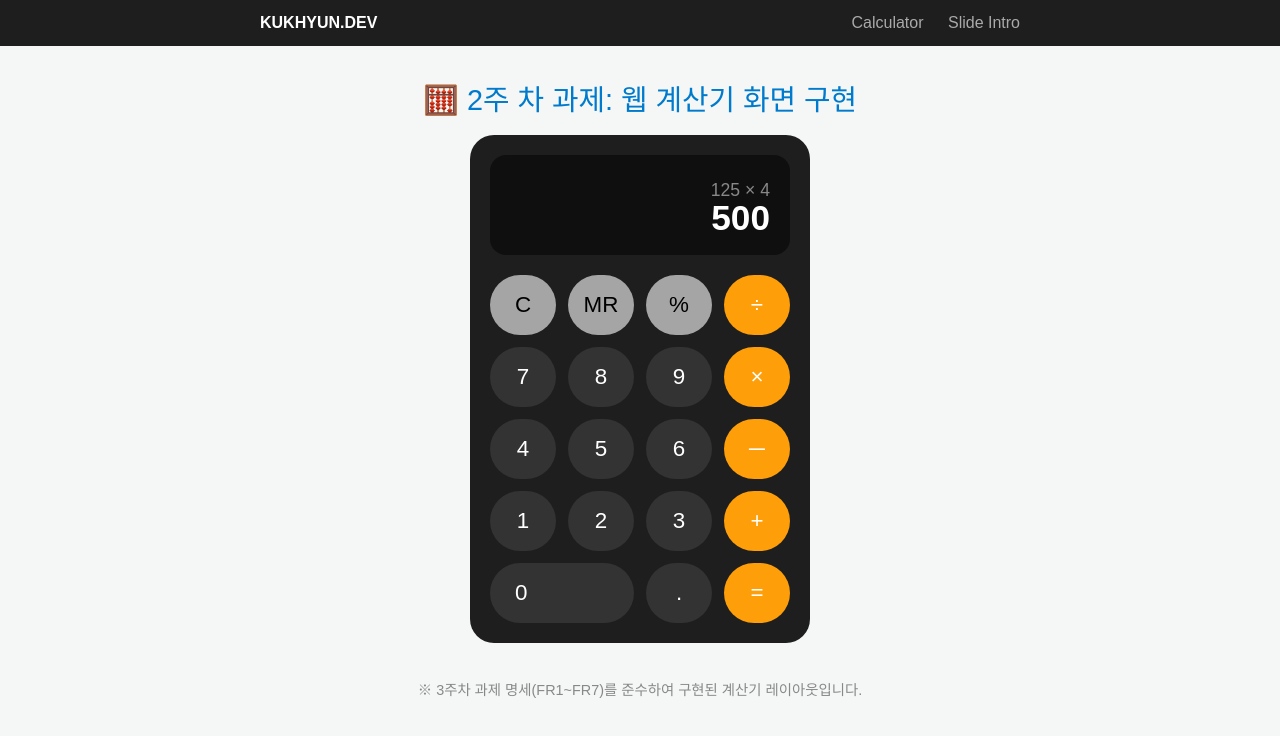
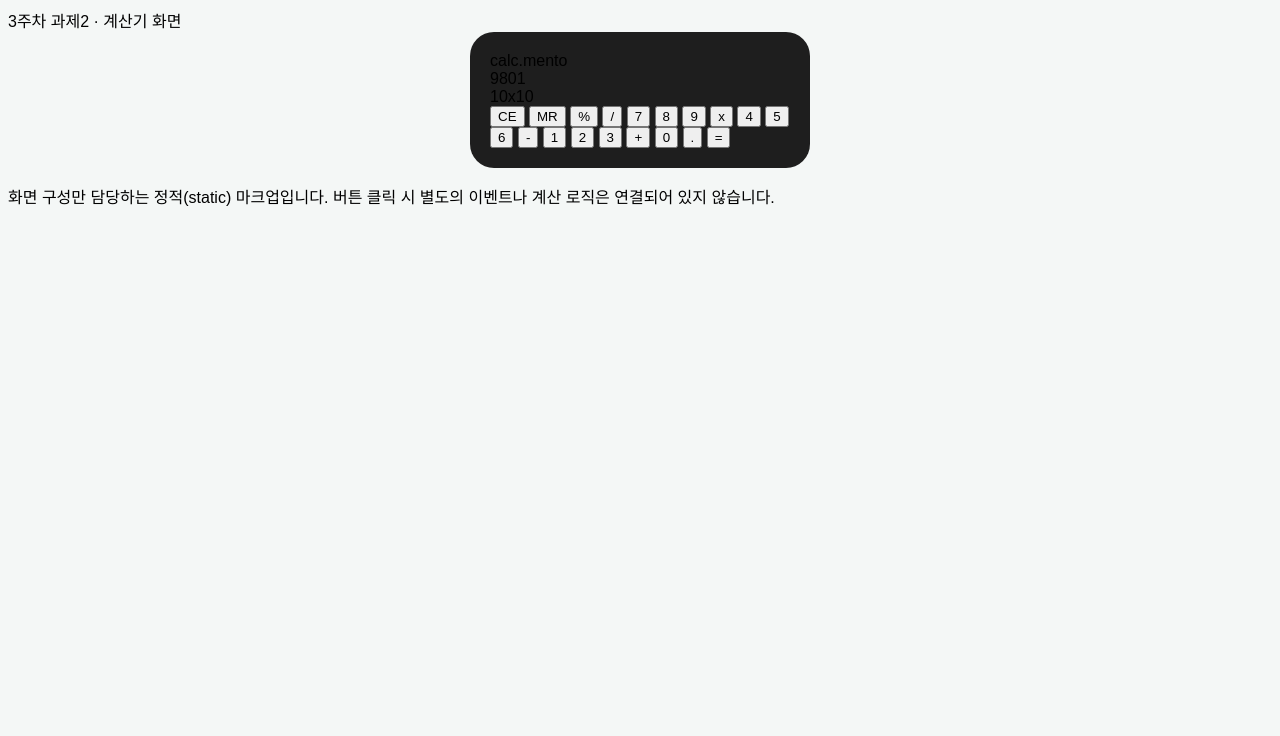
Before and after one commit to dbvltngkr123-dev/calculator-project, a plain HTML site: page index.html in a window 1280 px wide. Drawn offline with nearby package versions, Linux system fonts and the light colour scheme.

Commit message:
Update index.html

```diff
--- a/index.html
+++ b/index.html
@@ -1,66 +1,58 @@
 <!DOCTYPE html>
 <html lang="ko">
 <head>
-    <meta charset="UTF-8">
-    <meta name="viewport" content="width=device-width, initial-scale=1.0">
-    <title>조국현 포트폴리오 | 계산기</title>
-    <link rel="stylesheet" href="https://cdnjs.cloudflare.com/ajax/libs/meyer-reset/2.0/reset.min.css">
-    <link rel="stylesheet" href="style.css">
+<meta charset="UTF-8" />
+<meta name="viewport" content="width=device-width, initial-scale=1.0" />
+<title>3주차 과제2: 계산기</title>
+<link rel="stylesheet" href="style.css" />
 </head>
 <body>
 
-    <header class="navbar-wrapper">
-        <nav class="navbar">
-            <div class="nav-logo">KUKHYUN.DEV</div>
-            <div class="nav-links">
-                <a href="index.html" class="active">Calculator</a>
-                <a href="intro.html">Slide Intro</a>
-            </div>
-        </nav>
-    </header>
+  <div class="stage">
+    <div class="stage__title">3주차 과제2 · 계산기 화면</div>
 
-    <main class="container">
-        <h1 class="main-title">🧮 2주 차 과제: 웹 계산기 화면 구현</h1>
+    <div class="calculator">
+      <div class="brand-row">
+        <span class="brand-row__label">calc.mento</span>
+        <span class="brand-row__dot"></span>
+      </div>
 
-        <div class="main-hero text-center">
-            <div class="calculator">
-                <div class="calc-display">
-                    <div class="calc-formula">125 × 4</div>
-                    <div class="calc-current">500</div>
-                </div>
+      <div class="screen">
+        <div class="screen__memory">9801</div>
+        <div class="screen__main">10x10</div>
+      </div>
 
-                <div class="calc-keypad">
-                    <button class="btn-calc btn-op">C</button>
-                    <button class="btn-calc btn-op">MR</button>
-                    <button class="btn-calc btn-op">%</button>
-                    <button class="btn-calc btn-action">÷</button>
+      <div class="keys">
+        <button class="key key--func">CE</button>
+        <button class="key key--func">MR</button>
+        <button class="key key--op">%</button>
+        <button class="key key--op">/</button>
 
-                    <button class="btn-calc btn-input">7</button>
-                    <button class="btn-calc btn-input">8</button>
-                    <button class="btn-calc btn-input">9</button>
-                    <button class="btn-calc btn-action">×</button>
+        <button class="key">7</button>
+        <button class="key">8</button>
+        <button class="key">9</button>
+        <button class="key key--op">x</button>
 
-                    <button class="btn-calc btn-input">4</button>
-                    <button class="btn-calc btn-input">5</button>
-                    <button class="btn-calc btn-input">6</button>
-                    <button class="btn-calc btn-action">─</button>
+        <button class="key">4</button>
+        <button class="key">5</button>
+        <button class="key">6</button>
+        <button class="key key--op">-</button>
 
-                    <button class="btn-calc btn-input">1</button>
-                    <button class="btn-calc btn-input">2</button>
-                    <button class="btn-calc btn-input">3</button>
-                    <button class="btn-calc btn-action">+</button>
+        <button class="key">1</button>
+        <button class="key">2</button>
+        <button class="key">3</button>
+        <button class="key key--op key--plus">+</button>
 
-                    <button class="btn-calc btn-input btn-zero">0</button>
-                    <button class="btn-calc btn-input">.</button>
-                    <button class="btn-calc btn-equal">=</button>
-                </div>
-            </div>
+        <button class="key key--zero">0</button>
+        <button class="key">.</button>
+        <button class="key key--op">=</button>
+      </div>
+    </div>
 
-            <div class="mt-40">
-                <p class="desc-text">※ 3주차 과제 명세(FR1~FR7)를 준수하여 구현된 계산기 레이아웃입니다.</p>
-            </div>
-        </div>
-    </main>
+    <p class="caption">
+      화면 구성만 담당하는 정적(static) 마크업입니다. 버튼 클릭 시 별도의 이벤트나 계산 로직은 연결되어 있지 않습니다.
+    </p>
+  </div>
 
 </body>
 </html>
```
